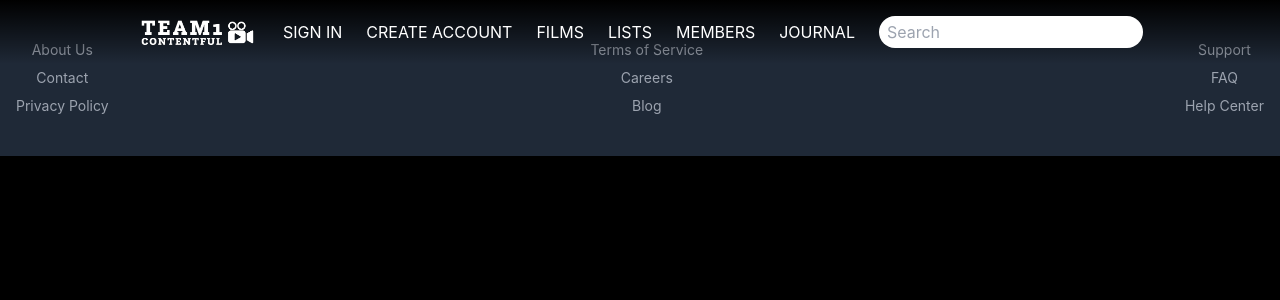
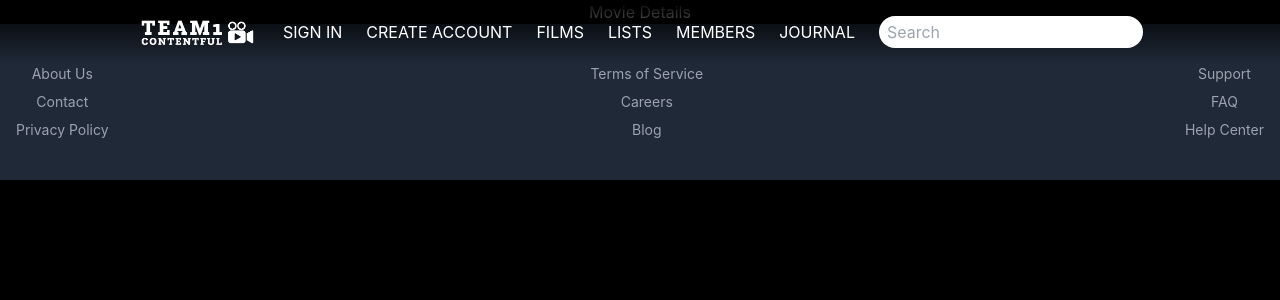
Before and after one commit to gfebruary/MovieReviews, a React (Vite) app: page /movie/1 in a window 1280 px wide. Shown: the top 300 px of the page. Built offline with nearby package versions, Linux system fonts and the light colour scheme.

Commit message:
setup basic movcie detail pages setup

```diff
--- a/src/App.jsx
+++ b/src/App.jsx
@@ -8,6 +8,7 @@ import Films from "./pages/Films";
 import Lists from "./pages/Lists";
 import Members from "./pages/Members";
 import Journal from "./pages/Journal";
+import Movie from "./pages/Movie";
 import "./App.css";
 
 function App() {
@@ -16,6 +17,7 @@ function App() {
       <Header />
       <Routes>
         <Route path="/" element={<Home />} />
+        <Route path="movie/:id" element={<Movie />} />
         <Route path="signin" element={<SignIn />} />
         <Route path="create-account" element={<CreateAccount />} />
         <Route path="films" element={<Films />} />
--- /dev/null
+++ b/src/pages/Movie.jsx
@@ -0,0 +1,8 @@
+import React from "react";
+import { useParams } from "react-router-dom";
+
+const Movie = () => {
+  return <div>Movie Details</div>;
+};
+
+export default Movie;
```
